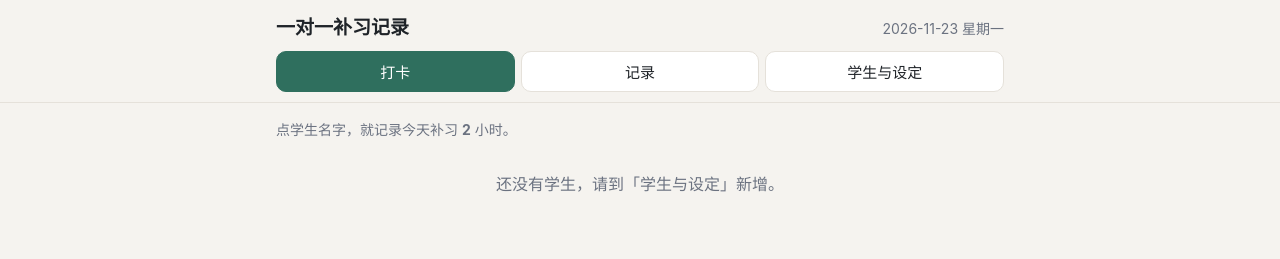
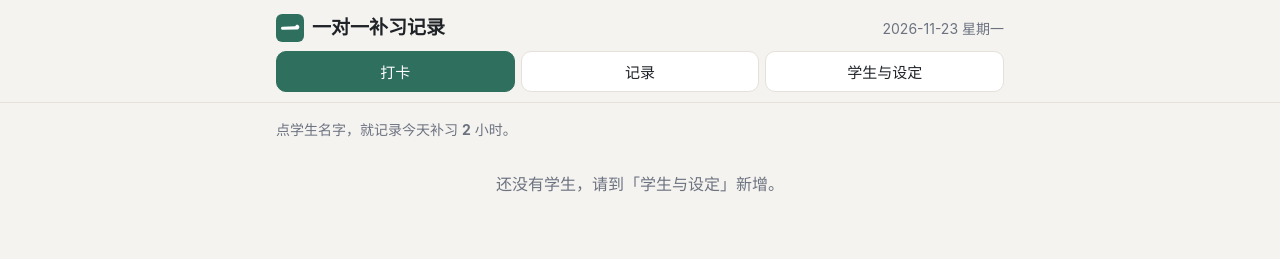
Before and after one commit to limshengjenn-lgtm/tuition-tracker, a plain HTML site: page index.html in a window 1280 px wide. Drawn offline with Linux system fonts and the light colour scheme.

Commit message:
加入「一」字 logo 与主画面图标
Co-Authored-By: Claude Opus 5.5 <noreply@anthropic.com>
Claude-Session: https://claude.ai/code/session_01DMUDq7vPT4tAxUG7EuMteS

```diff
--- a/index.html
+++ b/index.html
@@ -4,6 +4,11 @@
 <meta charset="UTF-8">
 <meta name="viewport" content="width=device-width, initial-scale=1, viewport-fit=cover">
 <title>一对一补习记录</title>
+<link rel="icon" href="icon.svg" type="image/svg+xml">
+<link rel="apple-touch-icon" href="apple-touch-icon.png">
+<link rel="manifest" href="manifest.json">
+<meta name="theme-color" content="#2f6f5e">
+<meta name="apple-mobile-web-app-title" content="补习记录">
 <style>
   :root{
     --bg:#f5f3ef; --card:#fff; --ink:#1f2328; --muted:#6b7280; --line:#e5e1da;
@@ -86,7 +91,7 @@
 <body>
 <header>
   <div class="wrap">
-    <div class="top"><h1>一对一补习记录</h1><span class="today" id="todayLabel"></span></div>
+    <div class="top"><h1 style="display:flex;align-items:center;gap:8px"><img src="icon.svg" alt="" width="28" height="28">一对一补习记录</h1><span class="today" id="todayLabel"></span></div>
     <nav>
       <button data-tab="home" class="on">打卡</button>
       <button data-tab="records">记录</button>
```
Also changed, not shown: apple-touch-icon.png (added), icon-192.png (added), icon-512.png (added), icon.svg (added), manifest.json (added).
